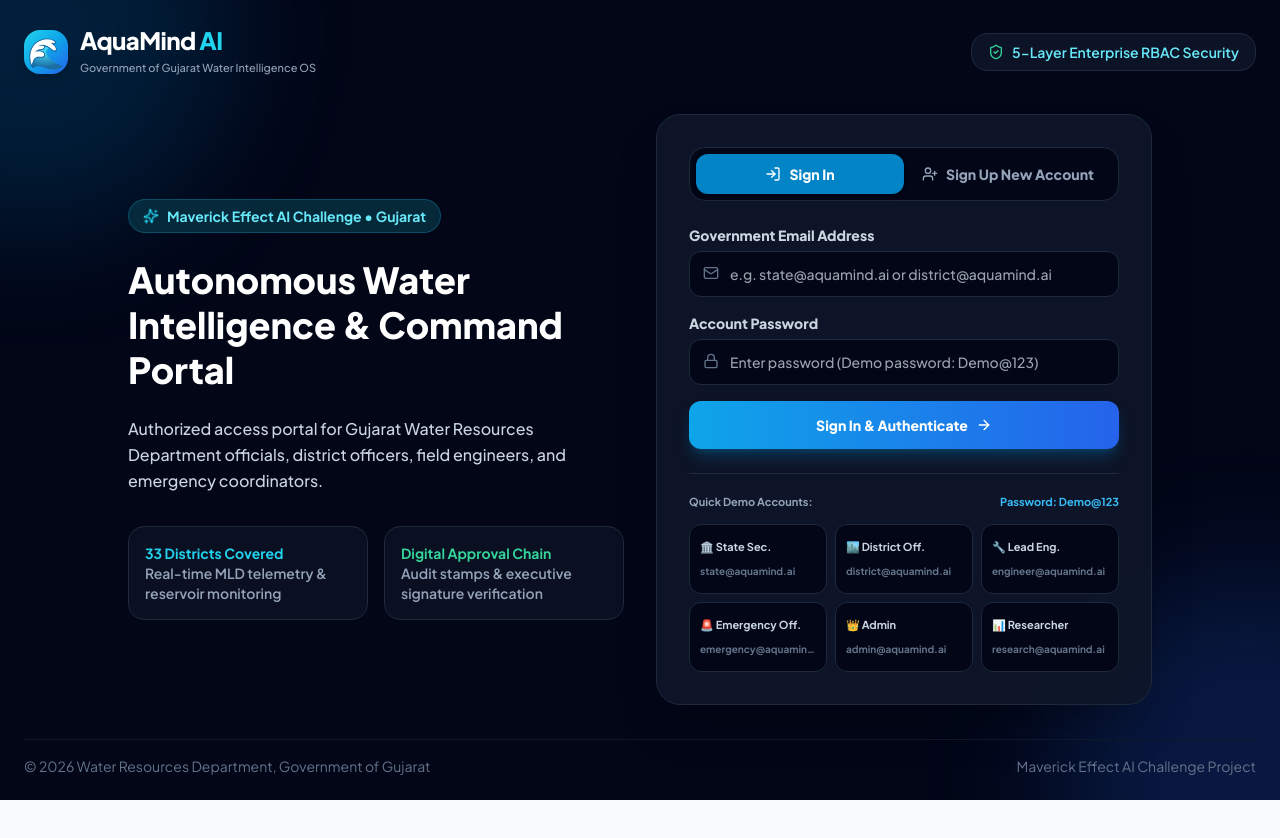
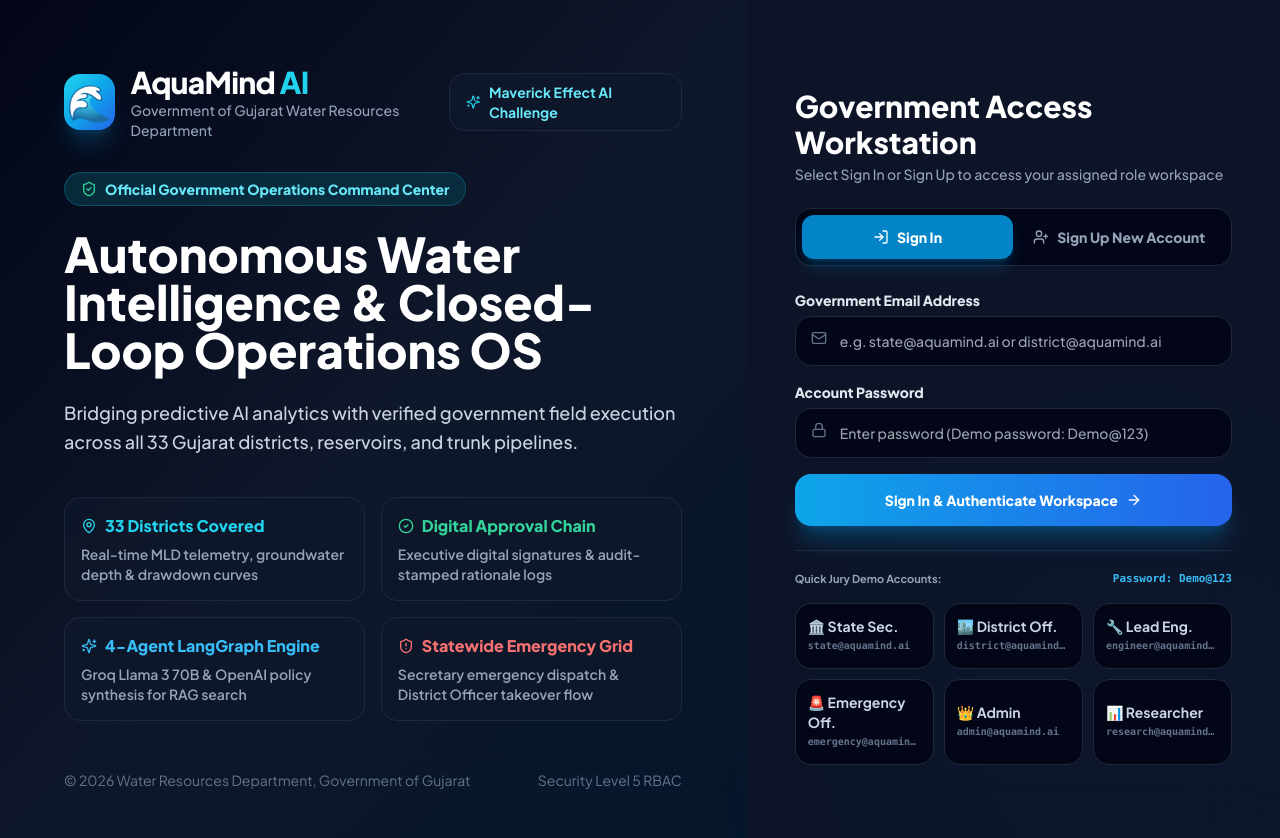
Before and after one commit to Oggyhaha/AquaMind_AI, a React (Vite) app in the folder frontend/: page / in a window 1280 px wide. Shown: the top 838 px of the page. Before the commit the page ends 800 px from the top, so only its background shows below. Built offline with nearby package versions, Linux system fonts and the light colour scheme.

Commit message:
UI Polish: Full-screen Sign In/Sign Up portal and click-outside notification dropdown

```diff
--- a/frontend/src/components/auth/LoginScreen.tsx
+++ b/frontend/src/components/auth/LoginScreen.tsx
@@ -1,7 +1,7 @@
 import React, { useState } from 'react';
 import { User, UserRole } from '../../types';
 import { DEMO_USERS } from '../../data/mockData';
-import { ShieldCheck, Lock, Mail, ArrowRight, UserPlus, LogIn, Sparkles } from 'lucide-react';
+import { ShieldCheck, Lock, Mail, ArrowRight, UserPlus, LogIn, Sparkles, Building2, MapPin, CheckCircle2, ShieldAlert, Waves } from 'lucide-react';
 
 interface LoginScreenProps {
   onLoginSuccess: (user: User, token: string) => void;
@@ -114,63 +114,108 @@
   };
 
   return (
-    <div className="min-h-screen bg-slate-950 text-slate-100 flex flex-col justify-between p-6 relative overflow-hidden font-sans">
+    <div className="min-h-screen w-full bg-slate-950 text-slate-100 flex flex-col lg:flex-row relative overflow-hidden font-sans select-none">
 
-      <div className="absolute -top-40 -left-40 w-96 h-96 bg-sky-600/20 rounded-full blur-3xl pointer-events-none"></div>
-      <div className="absolute -bottom-40 -right-40 w-96 h-96 bg-blue-600/20 rounded-full blur-3xl pointer-events-none"></div>
+      {/* Background Radial Glow */}
+      <div className="absolute -top-40 -left-40 w-[600px] h-[600px] bg-sky-600/15 rounded-full blur-3xl pointer-events-none"></div>
+      <div className="absolute -bottom-40 -right-40 w-[600px] h-[600px] bg-blue-600/15 rounded-full blur-3xl pointer-events-none"></div>
 
-      <div className="max-w-7xl w-full mx-auto flex items-center justify-between z-10">
-        <div className="flex items-center space-x-3">
-          <div className="w-11 h-11 rounded-2xl bg-gradient-to-br from-cyan-400 via-sky-500 to-blue-600 flex items-center justify-center text-2xl shadow-lg">
-            🌊
+      {/* LEFT HALF: Full-Height Enterprise Hero Showcase */}
+      <div className="lg:w-7/12 p-8 lg:p-16 flex flex-col justify-between relative z-10 space-y-8 bg-gradient-to-br from-slate-950 via-slate-900 to-sky-950/40 border-r border-slate-900">
+
+        {/* Brand Header */}
+        <div className="flex items-center justify-between">
+          <div className="flex items-center space-x-4">
+            <div className="w-14 h-14 rounded-2xl bg-gradient-to-br from-cyan-400 via-sky-500 to-blue-600 flex items-center justify-center text-3xl shadow-xl shadow-sky-500/20">
+              🌊
+            </div>
+            <div>
+              <h1 className="text-2xl font-black tracking-tight text-white">AquaMind <span className="text-cyan-400">AI</span></h1>
+              <p className="text-xs text-slate-400 font-medium">Government of Gujarat Water Resources Department</p>
+            </div>
           </div>
-          <div>
-            <h1 className="text-xl font-black tracking-tight text-white">AquaMind <span className="text-cyan-400">AI</span></h1>
-            <p className="text-[11px] text-slate-400 font-medium">Government of Gujarat Water Intelligence OS</p>
+
+          <div className="hidden sm:flex items-center space-x-2 bg-slate-900/90 px-4 py-2 rounded-2xl border border-slate-800 text-xs font-bold text-cyan-300">
+            <Sparkles className="w-4 h-4 text-cyan-400 animate-spin" />
+            <span>Maverick Effect AI Challenge</span>
           </div>
         </div>
 
-        <div className="flex items-center space-x-2 bg-slate-900/80 px-4 py-2 rounded-2xl border border-slate-800 text-xs font-semibold text-cyan-300">
-          <ShieldCheck className="w-4 h-4 text-emerald-400" />
-          <span>5-Layer Enterprise RBAC Security</span>
-        </div>
-      </div>
-
-      <div className="max-w-5xl w-full mx-auto my-8 grid lg:grid-cols-12 gap-8 items-center z-10">
-
-        <div className="lg:col-span-6 space-y-6">
-          <div className="inline-flex items-center space-x-2 px-3.5 py-1.5 rounded-full bg-cyan-950/80 border border-cyan-700/50 text-cyan-300 text-xs font-bold">
-            <Sparkles className="w-4 h-4 text-cyan-400 animate-spin" />
-            <span>Maverick Effect AI Challenge • Gujarat</span>
+        {/* Hero Title & Value Proposition */}
+        <div className="space-y-6 max-w-2xl">
+          <div className="inline-flex items-center space-x-2 px-4 py-1.5 rounded-full bg-cyan-950/80 border border-cyan-700/50 text-cyan-300 text-xs font-extrabold">
+            <ShieldCheck className="w-4 h-4 text-emerald-400" />
+            <span>Official Government Operations Command Center</span>
           </div>
 
-          <h2 className="text-4xl font-black text-white leading-tight">
-            Autonomous Water Intelligence & Command Portal
+          <h2 className="text-4xl lg:text-5xl font-black text-white leading-tight">
+            Autonomous Water Intelligence & Closed-Loop Operations OS
           </h2>
 
-          <p className="text-sm text-slate-300 leading-relaxed font-medium">
-            Authorized access portal for Gujarat Water Resources Department officials, district officers, field engineers, and emergency coordinators.
+          <p className="text-base text-slate-300 leading-relaxed font-medium">
+            Bridging predictive AI analytics with verified government field execution across all 33 Gujarat districts, reservoirs, and trunk pipelines.
           </p>
 
-          <div className="grid grid-cols-2 gap-4 text-xs font-semibold pt-2">
-            <div className="p-4 rounded-2xl bg-slate-900/60 border border-slate-800 space-y-1">
-              <span className="text-cyan-400 font-bold block">33 Districts Covered</span>
-              <span className="text-slate-400">Real-time MLD telemetry & reservoir monitoring</span>
+          {/* 4 Feature Highlights Grid */}
+          <div className="grid grid-cols-2 gap-4 pt-4 text-xs font-semibold">
+            <div className="p-4 rounded-2xl bg-slate-900/70 border border-slate-800 space-y-1.5">
+              <div className="flex items-center space-x-2 text-cyan-400 font-extrabold text-sm">
+                <MapPin className="w-4 h-4" />
+                <span>33 Districts Covered</span>
+              </div>
+              <p className="text-slate-400 text-xs">Real-time MLD telemetry, groundwater depth & drawdown curves</p>
             </div>
-            <div className="p-4 rounded-2xl bg-slate-900/60 border border-slate-800 space-y-1">
-              <span className="text-emerald-400 font-bold block">Digital Approval Chain</span>
-              <span className="text-slate-400">Audit stamps & executive signature verification</span>
+
+            <div className="p-4 rounded-2xl bg-slate-900/70 border border-slate-800 space-y-1.5">
+              <div className="flex items-center space-x-2 text-emerald-400 font-extrabold text-sm">
+                <CheckCircle2 className="w-4 h-4" />
+                <span>Digital Approval Chain</span>
+              </div>
+              <p className="text-slate-400 text-xs">Executive digital signatures & audit-stamped rationale logs</p>
+            </div>
+
+            <div className="p-4 rounded-2xl bg-slate-900/70 border border-slate-800 space-y-1.5">
+              <div className="flex items-center space-x-2 text-sky-400 font-extrabold text-sm">
+                <Sparkles className="w-4 h-4" />
+                <span>4-Agent LangGraph Engine</span>
+              </div>
+              <p className="text-slate-400 text-xs">Groq Llama 3 70B & OpenAI policy synthesis for RAG search</p>
+            </div>
+
+            <div className="p-4 rounded-2xl bg-slate-900/70 border border-slate-800 space-y-1.5">
+              <div className="flex items-center space-x-2 text-red-400 font-extrabold text-sm">
+                <ShieldAlert className="w-4 h-4" />
+                <span>Statewide Emergency Grid</span>
+              </div>
+              <p className="text-slate-400 text-xs">Secretary emergency dispatch & District Officer takeover flow</p>
             </div>
           </div>
         </div>
 
-        <div className="lg:col-span-6 bg-slate-900/90 backdrop-blur-xl p-8 rounded-3xl border border-slate-800 shadow-2xl space-y-6">
+        {/* Footer info */}
+        <div className="text-xs text-slate-500 border-t border-slate-900 pt-4 flex justify-between">
+          <span>© 2026 Water Resources Department, Government of Gujarat</span>
+          <span>Security Level 5 RBAC</span>
+        </div>
+      </div>
 
+      {/* RIGHT HALF: Full-Height Interactive Sign In / Sign Up Panel */}
+      <div className="lg:w-5/12 p-8 lg:p-12 flex flex-col justify-center relative z-10 bg-slate-900/90 backdrop-blur-2xl">
+
+        <div className="max-w-md w-full mx-auto space-y-6">
+
+          {/* Header */}
+          <div>
+            <h3 className="text-2xl font-black text-white">Government Access Workstation</h3>
+            <p className="text-xs text-slate-400 mt-1 font-medium">Select Sign In or Sign Up to access your assigned role workspace</p>
+          </div>
+
+          {/* Auth Tab Switcher */}
           <div className="flex bg-slate-950 p-1.5 rounded-2xl border border-slate-800">
             <button
               onClick={() => { setAuthMode('signin'); setErrorMessage(''); }}
-              className={`flex-1 py-2.5 rounded-xl text-xs font-extrabold flex items-center justify-center space-x-2 transition-all ${
-                authMode === 'signin' ? 'bg-sky-600 text-white shadow-md' : 'text-slate-400 hover:text-white'
+              className={`flex-1 py-3 rounded-xl text-xs font-extrabold flex items-center justify-center space-x-2 transition-all ${
+                authMode === 'signin' ? 'bg-sky-600 text-white shadow-lg shadow-sky-600/30' : 'text-slate-400 hover:text-white'
               }`}
             >
               <LogIn className="w-4 h-4" />
@@ -178,8 +223,8 @@
             </button>
             <button
               onClick={() => { setAuthMode('signup'); setErrorMessage(''); }}
-              className={`flex-1 py-2.5 rounded-xl text-xs font-extrabold flex items-center justify-center space-x-2 transition-all ${
-                authMode === 'signup' ? 'bg-sky-600 text-white shadow-md' : 'text-slate-400 hover:text-white'
+              className={`flex-1 py-3 rounded-xl text-xs font-extrabold flex items-center justify-center space-x-2 transition-all ${
+                authMode === 'signup' ? 'bg-sky-600 text-white shadow-lg shadow-sky-600/30' : 'text-slate-400 hover:text-white'
               }`}
             >
               <UserPlus className="w-4 h-4" />
@@ -187,39 +232,41 @@
             </button>
           </div>
 
+          {/* Error Alert */}
           {errorMessage && (
-            <div className="p-3.5 bg-red-950/80 border border-red-800 rounded-2xl text-red-200 text-xs font-bold">
+            <div className="p-4 bg-red-950/90 border border-red-800 rounded-2xl text-red-200 text-xs font-bold animate-in fade-in">
               ⚠️ {errorMessage}
             </div>
           )}
 
+          {/* SIGN IN FORM */}
           {authMode === 'signin' ? (
             <form onSubmit={handleSignInSubmit} className="space-y-4 text-xs">
               <div>
-                <label className="text-slate-300 font-extrabold block mb-1.5">Government Email Address</label>
+                <label className="text-slate-200 font-extrabold block mb-1.5">Government Email Address</label>
                 <div className="relative">
-                  <Mail className="w-4 h-4 text-slate-500 absolute left-3.5 top-3.5" />
+                  <Mail className="w-4 h-4 text-slate-500 absolute left-4 top-3.5" />
                   <input
                     type="email"
                     value={email}
                     onChange={(e) => setEmail(e.target.value)}
                     placeholder="e.g. state@aquamind.ai or district@aquamind.ai"
-                    className="w-full pl-10 pr-4 py-3 bg-slate-950 border border-slate-800 rounded-xl text-xs text-white font-medium focus:outline-none focus:ring-2 focus:ring-sky-500"
+                    className="w-full pl-11 pr-4 py-3.5 bg-slate-950 border border-slate-800 rounded-2xl text-xs text-white font-medium focus:outline-none focus:ring-2 focus:ring-sky-500"
                     required
                   />
                 </div>
               </div>
 
               <div>
-                <label className="text-slate-300 font-extrabold block mb-1.5">Account Password</label>
+                <label className="text-slate-200 font-extrabold block mb-1.5">Account Password</label>
                 <div className="relative">
-                  <Lock className="w-4 h-4 text-slate-500 absolute left-3.5 top-3.5" />
+                  <Lock className="w-4 h-4 text-slate-500 absolute left-4 top-3.5" />
                   <input
                     type="password"
                     value={password}
                     onChange={(e) => setPassword(e.target.value)}
                     placeholder="Enter password (Demo password: Demo@123)"
-                    className="w-full pl-10 pr-4 py-3 bg-slate-950 border border-slate-800 rounded-xl text-xs text-white font-medium focus:outline-none focus:ring-2 focus:ring-sky-500"
+                    className="w-full pl-11 pr-4 py-3.5 bg-slate-950 border border-slate-800 rounded-2xl text-xs text-white font-medium focus:outline-none focus:ring-2 focus:ring-sky-500"
                     required
                   />
                 </div>
@@ -227,45 +274,46 @@
 
               <button
                 type="submit"
-                className="w-full py-3.5 bg-gradient-to-r from-sky-500 to-blue-600 hover:from-sky-400 hover:to-blue-500 text-white font-extrabold text-xs rounded-xl shadow-lg shadow-sky-600/30 flex items-center justify-center space-x-2"
+                className="w-full py-4 bg-gradient-to-r from-sky-500 to-blue-600 hover:from-sky-400 hover:to-blue-500 text-white font-black text-xs rounded-2xl shadow-xl shadow-sky-600/30 flex items-center justify-center space-x-2 transition-all transform active:scale-95"
               >
-                <span>Sign In & Authenticate</span>
+                <span>Sign In & Authenticate Workspace</span>
                 <ArrowRight className="w-4 h-4" />
               </button>
             </form>
           ) : (
+            /* SIGN UP FORM */
             <form onSubmit={handleSignUpSubmit} className="space-y-3.5 text-xs">
               <div>
-                <label className="text-slate-300 font-extrabold block mb-1">Full Name</label>
+                <label className="text-slate-200 font-extrabold block mb-1">Full Name</label>
                 <input
                   type="text"
                   value={regName}
                   onChange={(e) => setRegName(e.target.value)}
                   placeholder="e.g. Rajesh Kumar"
-                  className="w-full p-3 bg-slate-950 border border-slate-800 rounded-xl text-xs text-white font-semibold focus:ring-2 focus:ring-sky-500"
+                  className="w-full p-3.5 bg-slate-950 border border-slate-800 rounded-2xl text-xs text-white font-semibold focus:ring-2 focus:ring-sky-500"
                   required
                 />
               </div>
 
               <div>
-                <label className="text-slate-300 font-extrabold block mb-1">Email Address</label>
+                <label className="text-slate-200 font-extrabold block mb-1">Email Address</label>
                 <input
                   type="email"
                   value={regEmail}
                   onChange={(e) => setRegEmail(e.target.value)}
                   placeholder="e.g. rajesh@gujarat.gov.in"
-                  className="w-full p-3 bg-slate-950 border border-slate-800 rounded-xl text-xs text-white font-semibold focus:ring-2 focus:ring-sky-500"
+                  className="w-full p-3.5 bg-slate-950 border border-slate-800 rounded-2xl text-xs text-white font-semibold focus:ring-2 focus:ring-sky-500"
                   required
                 />
               </div>
 
               <div className="grid grid-cols-2 gap-3">
                 <div>
-                  <label className="text-slate-300 font-extrabold block mb-1">Department Role</label>
+                  <label className="text-slate-200 font-extrabold block mb-1">Department Role</label>
                   <select
                     value={regRole}
                     onChange={(e) => setRegRole(e.target.value as UserRole)}
-                    className="w-full p-3 bg-slate-950 border border-slate-800 rounded-xl text-xs text-white font-bold focus:ring-2 focus:ring-sky-500"
+                    className="w-full p-3.5 bg-slate-950 border border-slate-800 rounded-2xl text-xs text-white font-bold focus:ring-2 focus:ring-sky-500"
                   >
                     <option value="state_authority">🏛️ State Authority</option>
                     <option value="district_officer">🏙️ District Officer</option>
@@ -276,47 +324,48 @@
                 </div>
 
                 <div>
-                  <label className="text-slate-300 font-extrabold block mb-1">Target District</label>
+                  <label className="text-slate-200 font-extrabold block mb-1">Target District</label>
                   <input
                     type="text"
                     value={regDistrict}
                     onChange={(e) => setRegDistrict(e.target.value)}
                     placeholder="e.g. Ahmedabad"
-                    className="w-full p-3 bg-slate-950 border border-slate-800 rounded-xl text-xs text-white font-semibold focus:ring-2 focus:ring-sky-500"
+                    className="w-full p-3.5 bg-slate-950 border border-slate-800 rounded-2xl text-xs text-white font-semibold focus:ring-2 focus:ring-sky-500"
                     required
                   />
                 </div>
               </div>
 
               <div>
-                <label className="text-slate-300 font-extrabold block mb-1">Password</label>
+                <label className="text-slate-200 font-extrabold block mb-1">Password</label>
                 <input
                   type="password"
                   value={regPassword}
                   onChange={(e) => setRegPassword(e.target.value)}
                   placeholder="Set account password"
-                  className="w-full p-3 bg-slate-950 border border-slate-800 rounded-xl text-xs text-white font-semibold focus:ring-2 focus:ring-sky-500"
+                  className="w-full p-3.5 bg-slate-950 border border-slate-800 rounded-2xl text-xs text-white font-semibold focus:ring-2 focus:ring-sky-500"
                   required
                 />
               </div>
 
               <button
                 type="submit"
-                className="w-full py-3.5 bg-emerald-600 hover:bg-emerald-500 text-white font-extrabold text-xs rounded-xl shadow-lg shadow-emerald-600/30 flex items-center justify-center space-x-2"
+                className="w-full py-4 bg-emerald-600 hover:bg-emerald-500 text-white font-black text-xs rounded-2xl shadow-xl shadow-emerald-600/30 flex items-center justify-center space-x-2 transition-all transform active:scale-95"
               >
-                <span>Create Account & Sign In</span>
+                <span>Create Account & Authenticate</span>
                 <UserPlus className="w-4 h-4" />
               </button>
             </form>
           )}
 
-          <div className="pt-4 border-t border-slate-800 space-y-2.5">
+          {/* Quick Jury Demo Accounts Selector */}
+          <div className="pt-4 border-t border-slate-800 space-y-3">
             <div className="flex justify-between items-center text-[11px] font-bold text-slate-400">
-              <span>Quick Demo Accounts:</span>
-              <span className="text-sky-400">Password: Demo@123</span>
+              <span>Quick Jury Demo Accounts:</span>
+              <span className="text-sky-400 font-mono">Password: Demo@123</span>
             </div>
 
-            <div className="grid grid-cols-2 sm:grid-cols-3 gap-2">
+            <div className="grid grid-cols-2 sm:grid-cols-3 gap-2.5">
               {[
                 { role: 'state_authority' as UserRole, label: '🏛️ State Sec.', email: 'state@aquamind.ai' },
                 { role: 'district_officer' as UserRole, label: '🏙️ District Off.', email: 'district@aquamind.ai' },
@@ -329,10 +378,10 @@
                   key={demo.role}
                   type="button"
                   onClick={() => handleQuickDemoLogin(demo.role)}
-                  className="p-2.5 bg-slate-950 hover:bg-sky-950 border border-slate-800 hover:border-sky-700 rounded-xl text-slate-300 hover:text-white text-[11px] font-bold text-left transition-all"
+                  className="p-3 bg-slate-950 hover:bg-sky-950/80 border border-slate-800 hover:border-sky-600 rounded-2xl text-slate-300 hover:text-white text-xs font-bold text-left transition-all"
                 >
-                  <div>{demo.label}</div>
-                  <div className="text-[10px] text-slate-500 truncate">{demo.email}</div>
+                  <div className="text-xs">{demo.label}</div>
+                  <div className="text-[10px] text-slate-500 font-mono truncate">{demo.email}</div>
                 </button>
               ))}
             </div>
@@ -342,11 +391,6 @@
 
       </div>
 
-      <div className="max-w-7xl w-full mx-auto flex items-center justify-between text-xs text-slate-500 z-10 border-t border-slate-900 pt-4">
-        <span>© 2026 Water Resources Department, Government of Gujarat</span>
-        <span>Maverick Effect AI Challenge Project</span>
-      </div>
-
     </div>
   );
 };
```
Also changed, not shown: frontend/src/components/layout/Navbar.tsx (+49 -28 lines).
